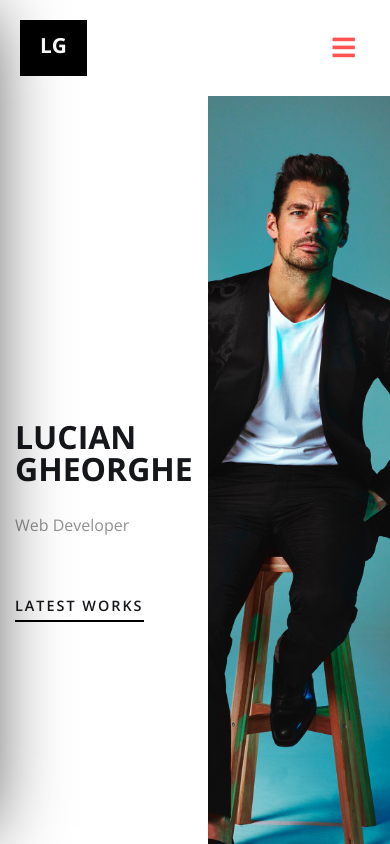
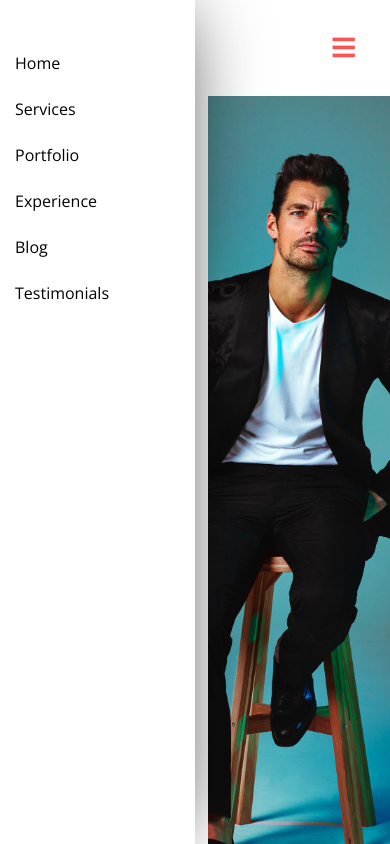
Before and after one commit to luciangheorghe/personalPortfolio, a plain HTML site: page index.html in a window 390 px wide. Both pictures are taken after a click on the element 343 px from the left and 47 px from the top of the page. Shown: the top 844 px of the page. Drawn offline with nearby package versions, Linux system fonts and the light colour scheme.

Commit message:
javascript for mobile menu

```diff
--- a/css/main.css
+++ b/css/main.css
@@ -67,8 +67,8 @@ header .menu-btn{
     cursor: pointer;
 }
 .mobile-menu{
+    display: none;
     background: white;
-    display: flex;
     flex-direction: column;
     padding: 40px 0;
     position: absolute;
@@ -114,4 +114,7 @@ header .menu-btn{
     header .logo{
         font-size: 1.3rem;
     }
+    .mobile-menu{
+        display: flex;
+    }
 }
--- a/index.html
+++ b/index.html
@@ -434,6 +434,7 @@
         <h5>Lucian Gheorghe</h5>
         <h6>Web Developer</h6>
     </footer>
+    <script src="js/app.js"></script>
 </body>
 
 </html>
--- /dev/null
+++ b/js/app.js
@@ -0,0 +1,11 @@
+var menuBtn = document.getElementsByClassName('menu-btn')
+
+var mobileMenu = document.getElementsByClassName('mobile-menu')
+
+var clickedBtn = function(){
+    mobileMenu[0].classList.toggle('active')
+}
+
+
+menuBtn[0].addEventListener('click', clickedBtn)
+console.log(menuBtn[0])
```
